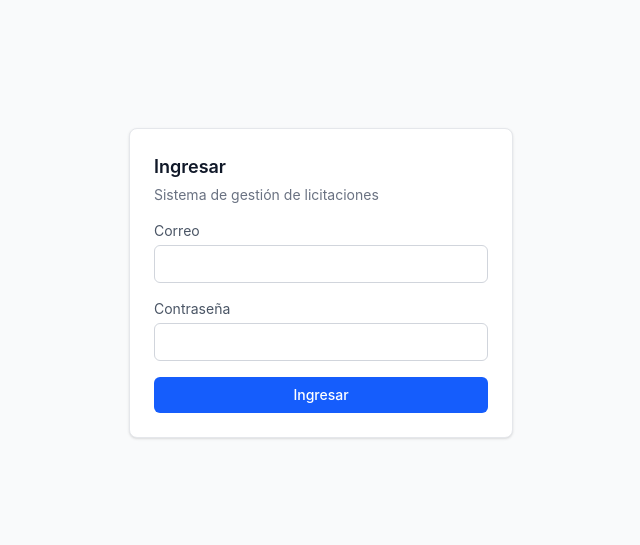
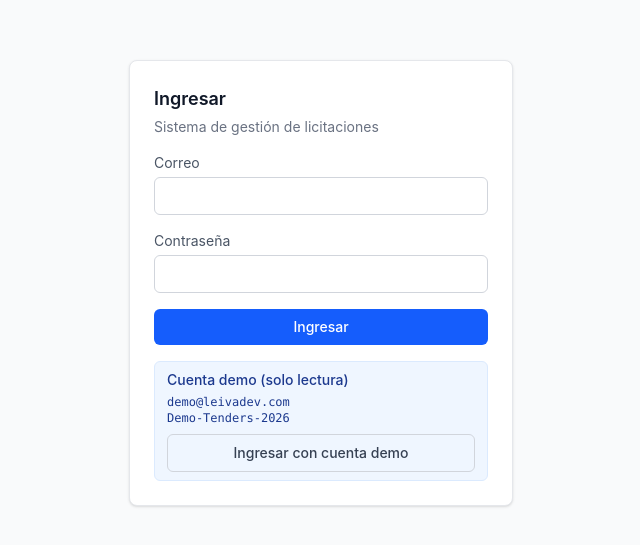
Before and after one commit to leivadev/tender-management-system, a React (Vite) app in the folder client/: page /login in a window 1280 px wide. Shown: the part 117-662 px from the top of the page, without its empty margins (319-959 px from the left). Built offline with nearby package versions, Linux system fonts and the light colour scheme.

Commit message:
feat(client): add demo login functionality to LoginPage

```diff
--- a/client/src/routes/LoginPage.tsx
+++ b/client/src/routes/LoginPage.tsx
@@ -5,6 +5,9 @@ import { Button } from "../components/Button";
 import { Field } from "../components/Field";
 import { useAuth } from "../lib/AuthContext";
 import { inputClass } from "../lib/formStyles";
+
+const DEMO_EMAIL = "demo@leivadev.com";
+const DEMO_PASSWORD = "Demo-Tenders-2026";
 
 export function LoginPage() {
 	const { isAuthenticated, login } = useAuth();
@@ -20,18 +23,28 @@ export function LoginPage() {
 		return <Navigate to={from} replace />;
 	}
 
-	async function handleSubmit(e: React.FormEvent) {
-		e.preventDefault();
+	async function submit(emailValue: string, passwordValue: string) {
 		setError(null);
 		setSubmitting(true);
 		try {
-			await login(email, password);
+			await login(emailValue, passwordValue);
 			navigate("/", { replace: true });
 		} catch (err) {
 			setError(err instanceof ApiError ? mapErrorToMessage(err) : "No se pudo iniciar sesión.");
 		} finally {
 			setSubmitting(false);
 		}
+	}
+
+	function handleSubmit(e: React.SubmitEvent<HTMLFormElement>) {
+		e.preventDefault();
+		void submit(email, password);
+	}
+
+	function handleDemoLogin() {
+		setEmail(DEMO_EMAIL);
+		setPassword(DEMO_PASSWORD);
+		void submit(DEMO_EMAIL, DEMO_PASSWORD);
 	}
 
 	return (
@@ -75,6 +88,20 @@ export function LoginPage() {
 				<Button type="submit" loading={submitting} className="w-full">
 					{submitting ? "Ingresando…" : "Ingresar"}
 				</Button>
+				<div className="rounded-md border border-blue-100 bg-blue-50 px-3 py-2 text-sm text-blue-900">
+					<p className="font-medium">Cuenta demo (solo lectura)</p>
+					<p className="mt-1 font-mono text-xs">{DEMO_EMAIL}</p>
+					<p className="font-mono text-xs">{DEMO_PASSWORD}</p>
+					<Button
+						type="button"
+						variant="secondary"
+						className="mt-2 w-full"
+						loading={submitting}
+						onClick={handleDemoLogin}
+					>
+						Ingresar con cuenta demo
+					</Button>
+				</div>
 			</form>
 		</div>
 	);
```
